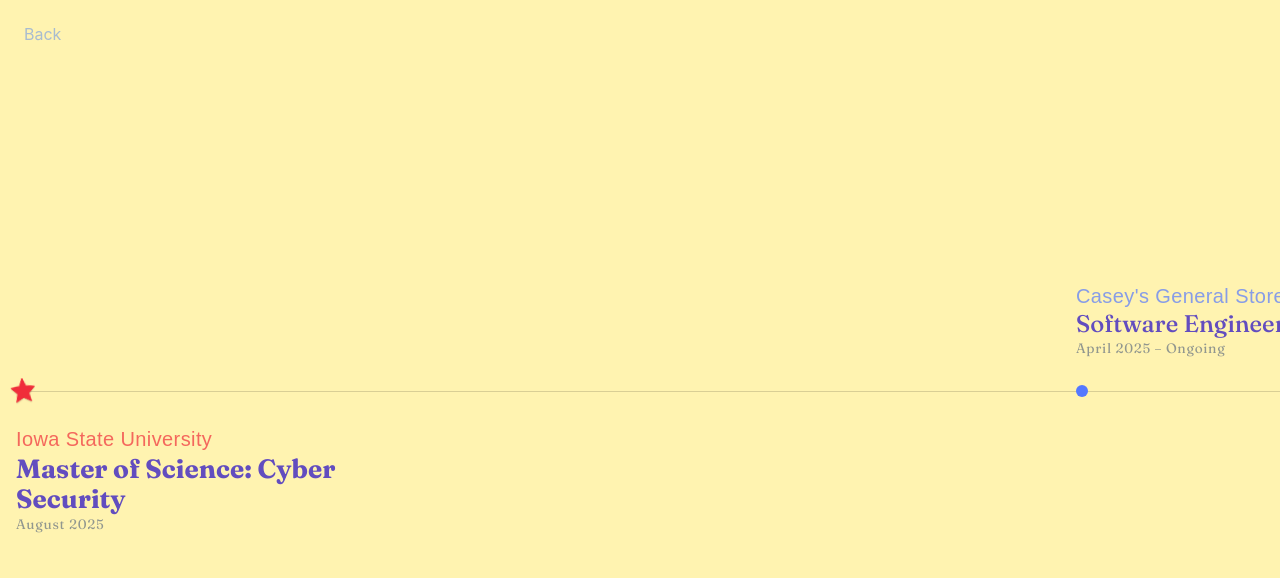
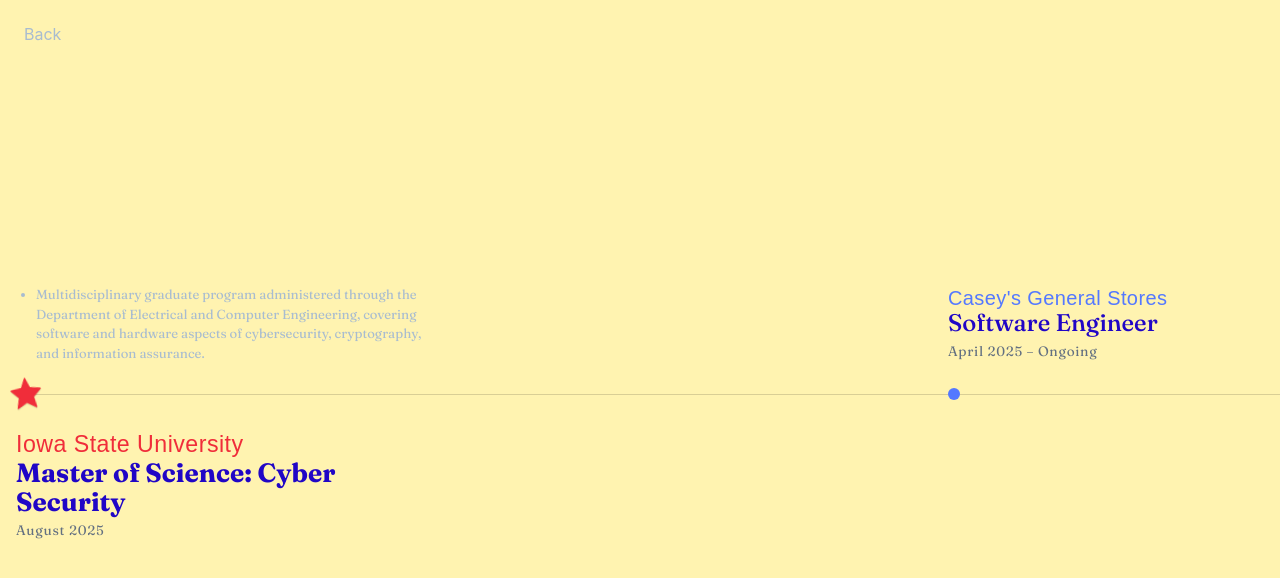
Before and after one commit to kynara/portfolio, a React (Create React App) app: page /resume in a window 1280 px wide. Shown: the top 578 px of the page. Built offline with nearby package versions, Linux system fonts and the light colour scheme; some icons are missing; a web font is replaced by a local one.

Commit message:
resume description

```diff
--- a/src/components/Resume/Resume.css
+++ b/src/components/Resume/Resume.css
@@ -2,7 +2,7 @@
 
 /* ── Page shell ───────────────────────────────────────── */
 .resume {
-  --timeline-gap: clamp(9rem, 50vw, 100rem);
+  --timeline-gap: clamp(20rem, 40vw, 100rem);
   --timeline-item-width: clamp(300px, 50vw, 420px);
   position: relative;
   min-height: 100vh;
@@ -105,6 +105,10 @@
   cursor: pointer;
 }
 
+.resume__timeline-item--selected {
+  padding-bottom: 0;
+}
+
 /* ── Type Variations ──────────────────────────────────── */
 
 /* Colors */
@@ -155,10 +159,10 @@
 
 .resume__timeline-star {
   position: absolute;
-  top: 15px;
+  top: 12px;
   left: -4px;
-  width: 22px;
-  height: 22px;
+  width: 28px;
+  height: 28px;
   display: block;
   z-index: 1;
   transform: rotate(-6deg) scale(1.18);
@@ -170,23 +174,51 @@
   transform: scale(1.5);
 }
 
-.resume__timeline-item--selected:hover .resume__timeline-star {
-  transform: rotate(-6deg) scale(1.32);
-}
-
 .resume__timeline-meta {
   display: flex;
   flex-direction: column;
-  gap: 0.2rem;
+  gap: 0rem;
   text-align: left;
   color: var(--text-body);
-  transition: opacity 0.3s;
-  opacity: 0.7;
+  opacity: 1;
+  user-select: none;
+  -webkit-user-select: none;
+  -moz-user-select: none;
 }
 
+.resume__timeline-description {
+  position: absolute;
+  left: 0;
+  width: 100%;
+  margin: 0;
+  padding: 0 0 0 1.25rem;
+  color: var(--text-body);
+  font-family: 'Fraunces', serif;
+  font-size: 0.82rem;
+  line-height: 1.5;
+  list-style: disc;
+  z-index: 2;
+}
 
-.resume__timeline-item:hover .resume__timeline-meta {
-  opacity: 1;
+.resume__timeline-description--below {
+  top: calc(100% + 0.1rem);
+}
+
+.resume__timeline-description--above {
+  bottom: calc(100% + 0.2rem);
+}
+
+.resume__timeline-item--work .resume__timeline-description--below {
+  top: calc(100% + 0.1rem);
+}
+
+.resume__timeline-item--education .resume__timeline-description--above,
+.resume__timeline-item--award .resume__timeline-description--above {
+  bottom: calc(100% + 0.2rem);
+}
+
+.resume__timeline-item--selected .resume__timeline-star {
+  transform: rotate(-6deg) scale(1.18);
 }
 
 .resume__timeline-date {
@@ -194,6 +226,7 @@
   color: var(--text-muted);
   letter-spacing: 0.05em;
   font-family: 'Fraunces', serif;
+  margin-top: 0.4rem;
 }
 
 .resume__timeline-title {
@@ -210,11 +243,16 @@
   font-weight: 700;
 }
 
+.resume__timeline-item--selected .resume__timeline-company {
+  font-size: 1.45rem;
+}
+
 .resume__timeline-company {
   font-family: 'Bayon', sans-serif;
   font-size: 1.25rem;
   color: var(--accent, var(--blue)); /* Color the subtitle with accent */
   letter-spacing: 0.02em;
+  transition: font-size 0.3s cubic-bezier(0.22, 1, 0.36, 1);
 }
 
 .resume__back-button {
--- a/src/components/Resume/Resume.data.ts
+++ b/src/components/Resume/Resume.data.ts
@@ -13,6 +13,7 @@
   date: string;
   title: string;
   subtitle: string; // Company / School / Org
+  description?: string[];
 }
 
 export const timelineData: TimelineItem[] = [
@@ -21,54 +22,91 @@
     date: 'August 2025',
     title: 'Master of Science: Cyber Security',
     subtitle: 'Iowa State University',
+    description: [
+      'Multidisciplinary graduate program administered through the Department of Electrical and Computer Engineering, covering software and hardware aspects of cybersecurity, cryptography, and information assurance.',
+    ],
   },
   {
     type: 'work',
     date: 'April 2025 – Ongoing',
     title: 'Software Engineer',
     subtitle: "Casey's General Stores",
-  },
-  {
-    type: 'award',
-    date: '2024',
-    title: 'Grace Hopper Conference',
-    subtitle: 'Attendee/Scholarship',
-  },
-  {
-    type: 'award',
-    date: '2024',
-    title: 'Digital Women ISU',
-    subtitle: 'Member',
+    description: [
+      'Leading convenience store in the midwest, focused on reimagining customer digital experiences.',
+      "Developing the Casey's mobile app with Flutter, Dart, and GraphQL and integrating the experience into the legacy native apps for a gradual and seamless transition.",
+      'Implementing features such as dynamic store menus with food customizations and account management and versatile UI components such as quantity pickers, product cards, and location cards.',
+      'Proactively identified gaps in ticket management practices and led an initiative to transition tickets from product-focused to engineering-specific, improving team clarity and efficiency.',
+      'Researched and implemented accessibility features across the app, improving usability for users relying on assistive technologies.',
+      'Identified the lack of end-to-end test coverage and led the initiative to close the gap by researching testing frameworks and selecting Patrol as the standard for e2e testing.',
+      'Built a GitHub Actions workflow to run the e2e test suite nightly, including setting up and configuring an in-house Mac runner to support it.',
+      'Designed and introduced standardized pull request templates, enhancing consistency and quality in code reviews across the team.',
+      'Maintaining rigorous testing standards and achieving 90% code coverage across project packages.',
+      'Collaborating with Product, Design, and Backend teams to clarify requirements and refine development tasks.',
+    ],
   },
   {
     type: 'work',
     date: 'September 2021 – July 2023',
     title: 'Software Engineer',
     subtitle: 'Dave, Inc.',
+    description: [
+      'FinTech mobile banking platform that helps users who live paycheck to paycheck.',
+      'Developed frontend with React Native, TypeScript, and GraphQL as a member of the Banking team in an Agile environment.',
+      'Collaborated with Product and Design for planning and implementation of features including instant withdrawal, credit building, recurring transfers, and push provisioning.',
+      'Implemented round up savings feature resulting in 25% of users saving $0.5M in 2 months.',
+      'Managed A/B testing on product features using Amplitude experiments and analytics.',
+      'Created UI automation tests using Appium for banking features.',
+      'Integrated APIs including Stripe and Level Credit to streamline card processing and credit building.',
+      'Built reusable UI components for the internal library such as ordered/unordered lists, tooltips, and dropdown menus.',
+    ],
   },
   {
     type: 'work',
     date: 'February 2021 - September 2021',
     title: 'Application Analyst',
     subtitle: 'Bayada Home Health Care',
+    description: [
+      'Providing home access to healthcare and connecting health care professionals to patients.',
+      'Worked in the IT department resolving technology issues for health care professionals and office staff.',
+      'Provided support for applications such as Workday, Greenhouse, Tableau, Outlook and various other in  house products.',
+      'Prepared reports by querying databases in an SQL-like language.',
+      'Promptly assisted workers through our help desk website, call line and email and kept Jira up to date on  issues and progress.'
+    ]
   },
   {
     type: 'education',
     date: 'May 2020',
     title: 'Bachelor of Science: Software Engineering',
     subtitle: 'Iowa State University',
+    description: [
+      'ABET-accredited program jointly administered by the Departments of Computer Science and Electrical and Computer Engineering, with coursework spanning data structures and algorithms, software design and architecture, requirements analysis, software testing and verification, and database systems.',
+      'Senior Design Project: Ground Control Station Software Lead, MicroCART (2019-2020) — updated and maintained a C++/QT user interface for a team-built quadcopter, adding features to enable path-following via the UI.',
+      'Gained industry experience through a Software Engineer Internship at Workiva, Inc., and stayed active in engineering clubs and hackathons, including Critical Tinkers ISU (Vice President) and multiple hackathon competitions.',
+    ],
   },
   {
     type: 'award',
     date: '2020',
     title: 'Vice President',
     subtitle: 'Critical Tinkers ISU',
+    description: [
+      'Critical Tinkers is an engineering club at Iowa State which explores and develops innovative projects.',
+      'Coordinated and led meetings and hands-on workshops to develop engineering skills.',
+      'Reached out to tech companies and coordinated presentations for the club.',
+    ],
   },
   {
     type: 'work',
     date: 'May 2018 – May 2020',
     title: 'Software Engineer Intern',
     subtitle: 'Workiva, Inc.',
+    description: [
+      'SaaS company providing a cloud-based connected and reporting compliance platform.',
+      'Developed frontend with React and Dart as a member of the XBRL Lifecycle team in an Agile environment.',
+      'Led a collaborative project to build infrastructure and features to visualize data in an interactive panel which was successfully deployed to production.',
+      'Performed code reviews, quality assurance, testing, and releasing of updated features of the XBRL codebase.',
+      'Modernized legacy tools from older Flash-based implementations to newer React implementation.',
+    ],
   },
   {
     type: 'award',
@@ -81,6 +119,11 @@
     date: 'January 2017 – May 2018',
     title: 'Teaching Assistant & Peer Mentor',
     subtitle: 'Dept. of Computer Engineering',
+    description: [
+      'Supervised C programming labs using DualShock controllers; assisted students and supported the professor with teaching and grading.',
+      'Mentored students on software and hardware projects enhancing their technical and problem-solving skills.',
+      'Provided support, encouragement, and information to incoming freshmen. ',
+    ],
   },
   {
     type: 'award',
@@ -93,5 +136,6 @@
     date: '',
     title: '',
     subtitle: '',
+    description: [],
   },
 ];
--- a/src/components/Resume/Resume.tsx
+++ b/src/components/Resume/Resume.tsx
@@ -179,7 +179,11 @@
         <section className="resume__section" style={{ '--i': 0 } as React.CSSProperties}>
           <div className="resume__timeline" ref={timelineRef}>
             <div className="resume__timeline-track">
-              {timelineData.map((item, index) => (
+              {timelineData.map((item, index) => {
+                const descriptionPlacement = item.type === 'work' ? 'below' : 'above';
+                const showDescription = index === selectedIndex && item.description && item.description.length > 0;
+
+                return (
                   <article
                     key={`${item.title}-${index}`}
                     className={`resume__timeline-item resume__timeline-item--${item.type} ${index === selectedIndex ? 'resume__timeline-item--selected' : ''}`}
@@ -218,8 +222,16 @@
                       <span className="resume__timeline-title">{item.title}</span>
                       <span className="resume__timeline-date">{item.date}</span>
                     </div>
+                    {showDescription && (
+                      <ul className={`resume__timeline-description resume__timeline-description--${descriptionPlacement}`}>
+                        {item.description!.map((entry, descriptionIndex) => (
+                          <li key={`${item.title}-${descriptionIndex}`}>{entry}</li>
+                        ))}
+                      </ul>
+                    )}
                   </article>
-              ))}
+                );
+              })}
             </div>
           </div>
         </section>
```
Also changed, not shown: 1 other file (tests, documents, lock files or other folders). Lines whose indentation alone changed are shown as unchanged.
